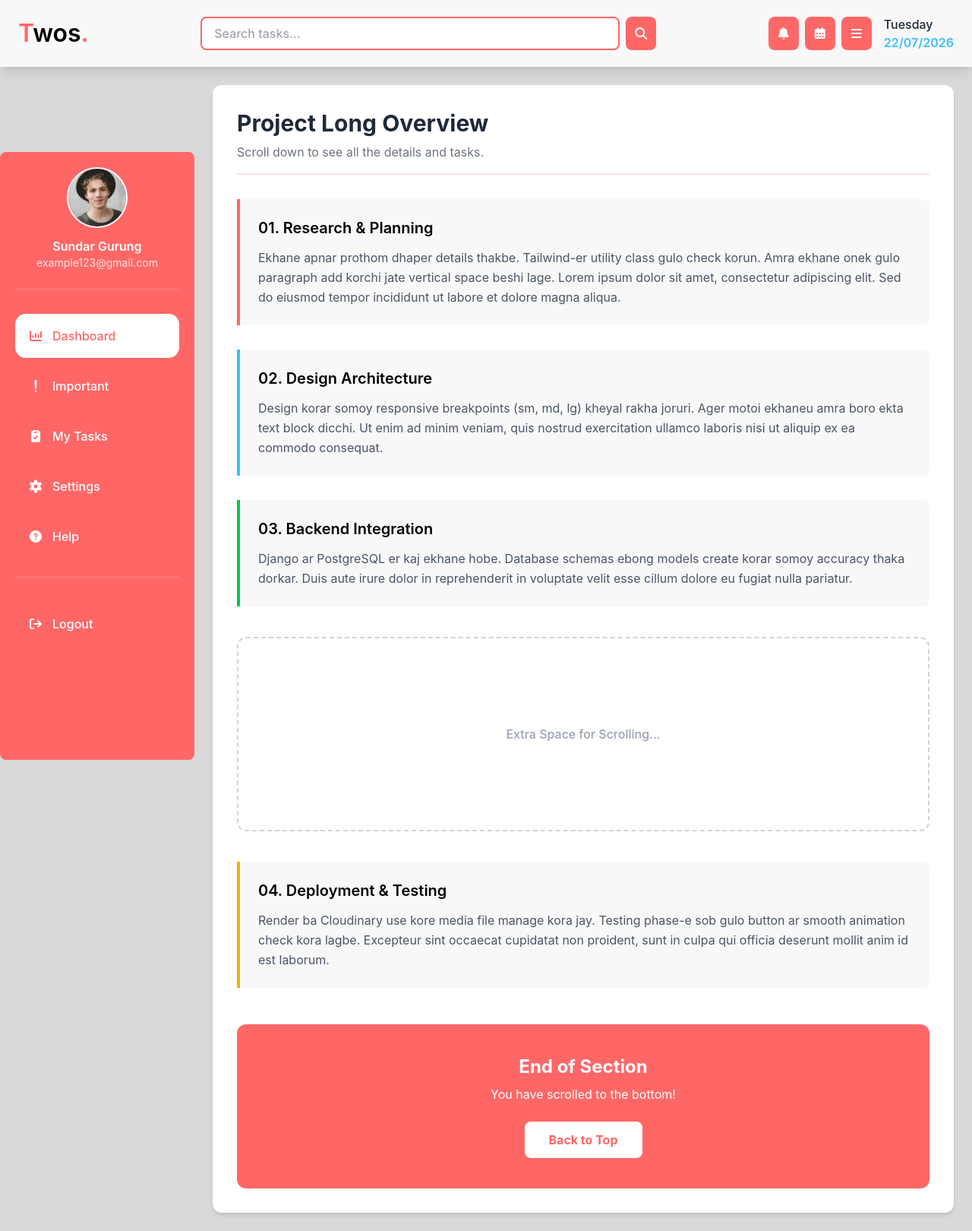
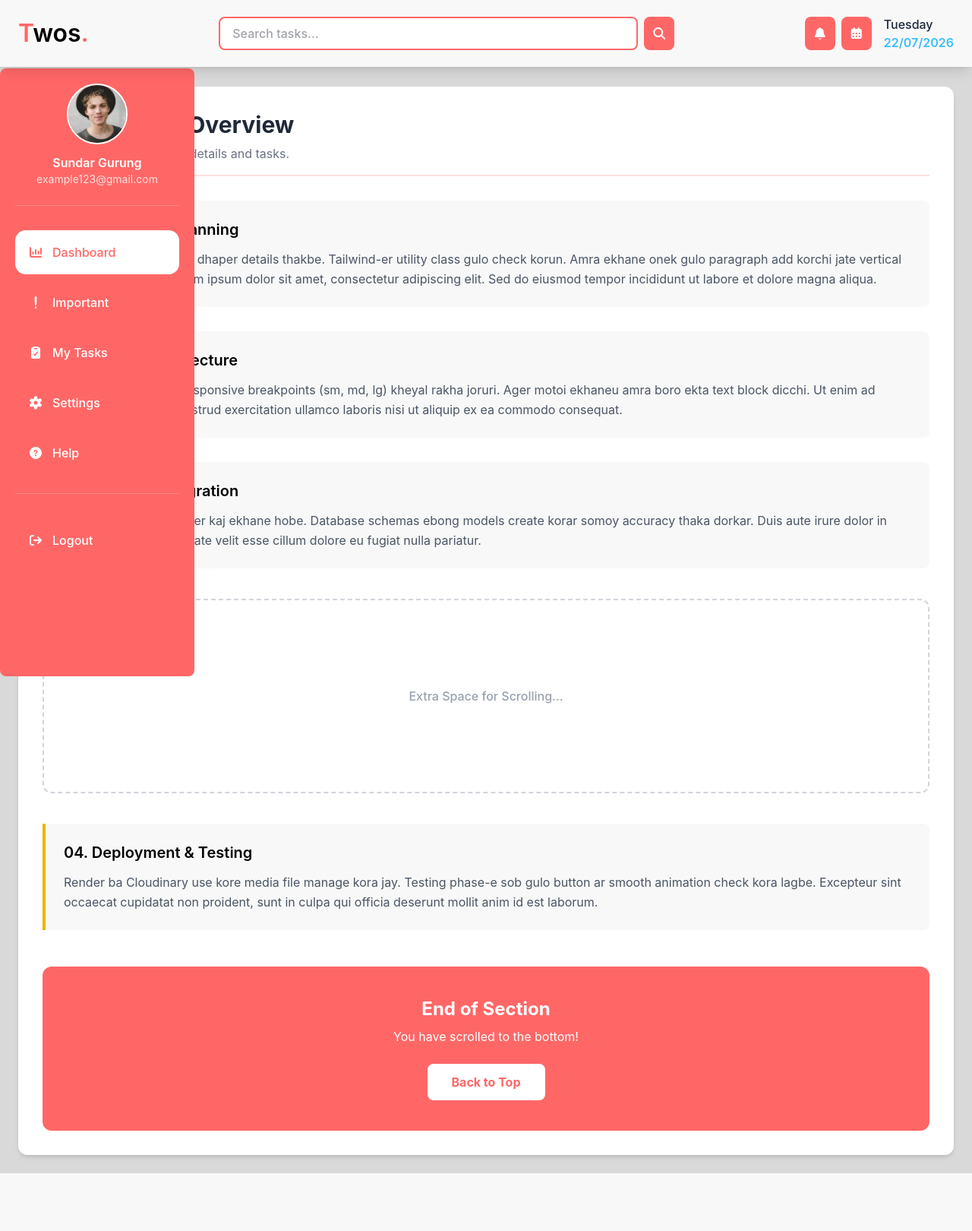
Before and after one commit to atonu-a/Twos, a Django app: page / in a window 1280 px wide. Shown: the whole page at 76% size. After the commit the page ends 1544 px from the top, so only its background shows below. Run offline with Django 5.2, Linux system fonts and the light colour scheme; some libraries are stand-ins or nearby versions.

Commit message:
Fixed the base.html layout somehow.....

```diff
--- a/static/styles/input.css
+++ b/static/styles/input.css
@@ -5,7 +5,7 @@
 @import url('https://fonts.googleapis.com/css2?family=Inter:wght@100..900&display=swap');
 
 @theme {
-    /* Default sans font কে Inter দিয়ে রিপ্লেস করা */
+
     --font-sans: "Inter", ui-sans-serif, system-ui, sans-serif;
 }
 body {
@@ -27,7 +27,7 @@ nav .active {
 }
 
 .sidebar{
-    @apply duration-300 translate-x-[-100%] sm:translate-x-0 ;
+    @apply duration-300 translate-x-[-100%] md:translate-x-0 ;
 }
 .sidebar.active{
     @apply  translate-x-0;
--- a/static/styles/output.css
+++ b/static/styles/output.css
@@ -190,6 +190,9 @@
   }
 }
 @layer utilities {
+  .absolute {
+    position: absolute;
+  }
   .fixed {
     position: fixed;
   }
@@ -202,32 +205,14 @@
   .top-0 {
     top: calc(var(--spacing) * 0);
   }
-  .top-2 {
-    top: calc(var(--spacing) * 2);
-  }
-  .top-19 {
-    top: calc(var(--spacing) * 19);
-  }
-  .top-25 {
-    top: calc(var(--spacing) * 25);
-  }
   .top-50 {
     top: calc(var(--spacing) * 50);
   }
-  .top-\[76px\] {
-    top: 76px;
+  .top-\[200px\] {
+    top: 200px;
   }
-  .col-span-1 {
-    grid-column: span 1 / span 1;
-  }
-  .col-span-3 {
-    grid-column: span 3 / span 3;
-  }
-  .col-span-4 {
-    grid-column: span 4 / span 4;
-  }
-  .col-span-5 {
-    grid-column: span 5 / span 5;
+  .z-100 {
+    z-index: 100;
   }
   .m-4 {
     margin: calc(var(--spacing) * 4);
@@ -262,9 +247,6 @@
   .flex {
     display: flex;
   }
-  .grid {
-    display: grid;
-  }
   .table {
     display: table;
   }
@@ -286,9 +268,6 @@
   .w-16 {
     width: calc(var(--spacing) * 16);
   }
-  .w-64 {
-    width: calc(var(--spacing) * 64);
-  }
   .w-full {
     width: 100%;
   }
@@ -298,26 +277,23 @@
   .flex-1 {
     flex: 1;
   }
+  .flex-shrink {
+    flex-shrink: 1;
+  }
+  .shrink-0 {
+    flex-shrink: 0;
+  }
   .border-collapse {
     border-collapse: collapse;
   }
   .resize {
     resize: both;
   }
-  .grid-cols-4 {
-    grid-template-columns: repeat(4, minmax(0, 1fr));
-  }
-  .grid-cols-5 {
-    grid-template-columns: repeat(5, minmax(0, 1fr));
-  }
   .flex-col {
     flex-direction: column;
   }
   .items-center {
     align-items: center;
-  }
-  .items-start {
-    align-items: flex-start;
   }
   .justify-center {
     justify-content: center;
@@ -345,11 +321,8 @@
       margin-block-end: calc(calc(var(--spacing) * 8) * calc(1 - var(--tw-space-y-reverse)));
     }
   }
-  .overflow-hidden {
-    overflow: hidden;
-  }
-  .rounded-\[8px\] {
-    border-radius: 8px;
+  .overflow-y-auto {
+    overflow-y: auto;
   }
   .rounded-full {
     border-radius: calc(infinity * 1px);
@@ -610,41 +583,6 @@
       outline-style: none;
     }
   }
-  .sm\:static {
-    @media (width >= 40rem) {
-      position: static;
-    }
-  }
-  .sm\:sticky {
-    @media (width >= 40rem) {
-      position: sticky;
-    }
-  }
-  .sm\:col-span-1 {
-    @media (width >= 40rem) {
-      grid-column: span 1 / span 1;
-    }
-  }
-  .sm\:col-span-2 {
-    @media (width >= 40rem) {
-      grid-column: span 2 / span 2;
-    }
-  }
-  .sm\:col-span-3 {
-    @media (width >= 40rem) {
-      grid-column: span 3 / span 3;
-    }
-  }
-  .sm\:col-span-4 {
-    @media (width >= 40rem) {
-      grid-column: span 4 / span 4;
-    }
-  }
-  .sm\:block {
-    @media (width >= 40rem) {
-      display: block;
-    }
-  }
   .sm\:flex-row {
     @media (width >= 40rem) {
       flex-direction: row;
@@ -660,24 +598,9 @@
       justify-content: space-between;
     }
   }
-  .md\:col-span-1 {
+  .md\:top-22\.5 {
     @media (width >= 48rem) {
-      grid-column: span 1 / span 1;
-    }
-  }
-  .md\:col-span-2 {
-    @media (width >= 48rem) {
-      grid-column: span 2 / span 2;
-    }
-  }
-  .md\:col-span-3 {
-    @media (width >= 48rem) {
-      grid-column: span 3 / span 3;
-    }
-  }
-  .md\:col-span-4 {
-    @media (width >= 48rem) {
-      grid-column: span 4 / span 4;
+      top: calc(var(--spacing) * 22.5);
     }
   }
   .md\:m-6 {
@@ -690,6 +613,11 @@
       margin-bottom: calc(var(--spacing) * 8);
     }
   }
+  .md\:hidden {
+    @media (width >= 48rem) {
+      display: none;
+    }
+  }
   .md\:h-20 {
     @media (width >= 48rem) {
       height: calc(var(--spacing) * 20);
@@ -700,9 +628,19 @@
       width: calc(var(--spacing) * 20);
     }
   }
+  .md\:w-64 {
+    @media (width >= 48rem) {
+      width: calc(var(--spacing) * 64);
+    }
+  }
   .md\:flex-col {
     @media (width >= 48rem) {
       flex-direction: column;
+    }
+  }
+  .md\:flex-row {
+    @media (width >= 48rem) {
+      flex-direction: row;
     }
   }
   .md\:gap-3 {
@@ -768,21 +706,6 @@
       font-size: 32px;
     }
   }
-  .lg\:col-span-1 {
-    @media (width >= 64rem) {
-      grid-column: span 1 / span 1;
-    }
-  }
-  .lg\:col-span-4 {
-    @media (width >= 64rem) {
-      grid-column: span 4 / span 4;
-    }
-  }
-  .lg\:w-72 {
-    @media (width >= 64rem) {
-      width: calc(var(--spacing) * 72);
-    }
-  }
 }
 @import url('https://fonts.googleapis.com/css2?family=Inter:wght@100..900&display=swap');
 body {
@@ -823,7 +746,7 @@ nav .active {
   translate: var(--tw-translate-x) var(--tw-translate-y);
   --tw-duration: 300ms;
   transition-duration: 300ms;
-  @media (width >= 40rem) {
+  @media (width >= 48rem) {
     --tw-translate-x: calc(var(--spacing) * 0);
     translate: var(--tw-translate-x) var(--tw-translate-y);
   }
--- a/templates/base.html
+++ b/templates/base.html
@@ -20,7 +20,7 @@
   <body class="bg-[#d9d9d9] flex flex-col h-screen">
     <!-- ===== HEADER SECTION ===== -->
 
-    <header class="bg-[#f8f8f8] shadow-lg sticky top-0">
+    <header class="bg-[#f8f8f8] w-full shadow-lg fixed top-0 z-100">
       <div class="px-4 md:px-6 py-4 md:py-5">
         <div
           class="flex flex-col sm:flex-row sm:items-center sm:justify-between gap-4"
@@ -69,7 +69,7 @@
               </button>
 
               <button
-                class="menu p-2.5 text-white bg-[#ff6767] rounded-lg hover:bg-[#ff5555] transition block"
+                class="menu p-2.5 text-white bg-[#ff6767] rounded-lg hover:bg-[#ff5555] transition block md:hidden"
                 title="Menu"
               >
                 <i class="fa-solid fa-bars text-sm md:text-base"></i>
@@ -88,12 +88,10 @@
     </header>
 
     <!-- ===== MAIN CONTENT AREA ===== -->
-    <main class="grid grid-cols-5 items-start ">
+    <main class="flex md:flex-row flex-col gap-4 absolute top-50 md:top-22.5">
       <!-- ===== LEFT SIDEBAR ===== -->
 
-      <aside
-        class="sidebar col-span-5 sm:col-span-2 lg:col-span-1 bg-[#ff6767] text-white w-full h-screen rounded-[8px] sm:block sticky top-50"
-      >
+      <aside class="sidebar w-full md:w-64 bg-[#ff6767] text-white rounded-lg overflow-y-auto shrink-0 h-screen fixed">
         <div class="p-4 md:p-5">
           <!-- ===== PROFILE SECTION ===== -->
 
@@ -169,7 +167,7 @@
 
       <!-- ===== TASKS MANAGEMENT AREA ===== -->
       <section
-        class="col-span-5 sm:col-span-3 lg:col-span-4 bg-white m-4 md:m-6 p-6 md:p-8 rounded-xl shadow-md min-h-[150vh]"
+        class=" bg-white m-4 md:m-6 p-6 md:p-8 rounded-xl shadow-md min-h-[150vh] "
       >
         <div class="border-b-2 border-[#ff6767]/20 pb-4 mb-8">
           <h2 class="text-2xl md:text-3xl font-bold text-gray-800">
```
